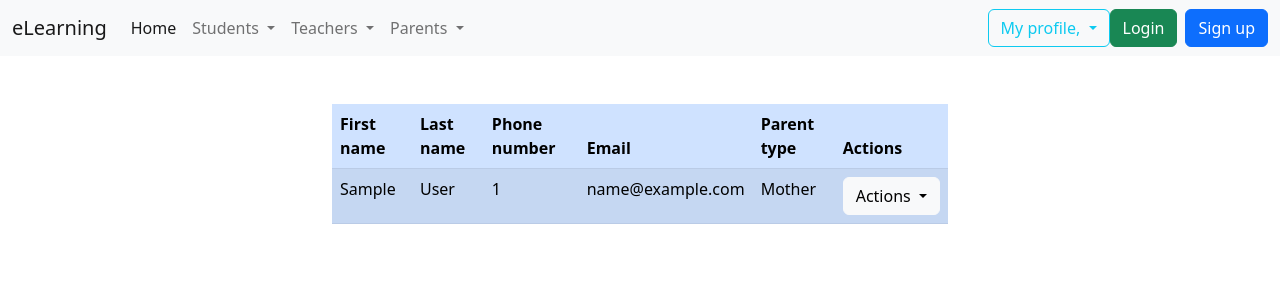
After one commit to alexvucina/FinalProjectSDA, a Django app: page /list_of_parents/ in a window 1280 px wide. The commit adds this page. Shown: the top 300 px of the page. Run offline with Django 3.2, Linux system fonts and the light colour scheme; tables that the repository leaves empty hold one stand-in row (values such as "Sample post").

```diff
--- a/parent/models.py
+++ b/parent/models.py
@@ -1,11 +1,21 @@
+from django.core.exceptions import ValidationError
 from django.db import models
+
+PARENT_TYPE = [('Mother', 'Mother'), ('Father', 'Father'), ('Grandmother', 'Grandmother'),
+               ('Grandfather', 'Grandfather')]
+
+
+def phone(value):
+    if not value.isdigit() or not len(str(value)) == 10:
+        raise ValidationError('Please enter only digits')
 
 
 class Parent(models.Model):
     first_name = models.CharField(max_length=30)
     last_name = models.CharField(max_length=30)
-    phone = models.IntegerField()
-    email = email = models.EmailField(max_length=50)
+    phone_number = models.IntegerField()
+    email = models.CharField(max_length=30, validators=[phone])
+    parent_type = models.CharField(max_length=11, choices=PARENT_TYPE)
 
     active = models.BooleanField(default=True)
     created_at = models.DateTimeField(auto_now_add=True)
--- a/parent/urls.py
+++ b/parent/urls.py
@@ -1,3 +1,7 @@
+from django.urls import path
+from parent import views
+
 urlpatterns = [
-
+    path('create_parent/', views.ParentCreateView.as_view(), name='create-parent'),
+    path('list_of_parents/', views.ParentsListView.as_view(), name='list-of-parents'),
 ]
--- a/parent/views.py
+++ b/parent/views.py
@@ -1,3 +1,30 @@
 from django.shortcuts import render
+from django.urls import reverse_lazy
+from django.views.generic import CreateView, ListView, UpdateView, DeleteView, DetailView
 
-# Create your views here.
+from parent.forms import ParentForm
+from parent.models import Parent
+
+
+class ParentCreateView(CreateView):
+    template_name = 'parent/create_parent.html'
+    model = Parent
+    form_class = ParentForm
+    success_url = reverse_lazy('create-parent')
+
+    def get_context_data(self, **kwargs):
+        data = super(ParentCreateView, self).get_context_data(**kwargs)
+        parents = Parent.objects.all()
+        data['all_parents'] = parents
+
+
+class ParentsListView(ListView):
+    template_name = 'parent/list_of_parents.html'
+    model = Parent
+    context_object_name = 'all_parents'
+
+    def get_context_data(self, **kwargs):
+        data = super(ParentsListView, self).get_context_data(**kwargs)
+        parents = Parent.objects.all()
+        data['all_parents'] = parents
+        return data
--- a/student/urls.py
+++ b/student/urls.py
@@ -5,4 +5,7 @@ from student import views
 urlpatterns = [
     path('create_student/', views.StudentCreateView.as_view(), name='create-student'),
     path('list_of_students/', views.StudentsListView.as_view(), name='list-of-students'),
+    path('update_student/<int:pk>/', views.StudentUpdateView.as_view(), name='update-student'),
+    path('delete_student/<int:pk>/', views.StudentDeleteView.as_view(), name='delete-student'),
+    path('details_student/<int:pk>/', views.StudentDetailView.as_view(), name="details-student"),
 ]
--- a/teacher/views.py
+++ b/teacher/views.py
@@ -42,4 +42,3 @@ class TeacherDeleteView(DeleteView):
 class TeacherDetailView(DetailView):
     template_name = 'teacher/details_teacher.html'
     model = Teacher
-    permission_required = 'teacher.view_teacher_details'
--- a/templates/navbar.html
+++ b/templates/navbar.html
@@ -52,10 +52,10 @@
                     </a>
                     <ul class="dropdown-menu">
 {#                        {% if perms.book.add_book %}#}
-                            <li><a class="dropdown-item" href="#">Create a new parent</a></li>
+                            <li><a class="dropdown-item" href="{% url 'create-parent' %}">Create a new parent</a></li>
 {#                        {% endif %}#}
 {#                        {% if perms.book.view_list_of_books %}#}
-                            <li><a class="dropdown-item" href="#">List of parents</a></li>
+                            <li><a class="dropdown-item" href="{% url 'list-of-parents' %}">List of parents</a></li>
 {#                        {% endif %}#}
                     </ul>
                 </li>
--- /dev/null
+++ b/templates/parent/list_of_parents.html
@@ -0,0 +1,64 @@
+{% extends 'base.html' %}
+{% block title %} List of parents {% endblock %}
+
+{% block content %}
+
+    <div class="container-fluid">
+        <div class="row ">
+            <div class="col-md-6 offset-md-3">
+                {% if all_parents %}
+                    <table class="table table-striped table-primary">
+                        <thead>
+                        <tr>
+                            <th>First name</th>
+                            <th>Last name</th>
+                            <th>Phone number</th>
+                            <th>Email</th>
+                            <th>Parent type</th>
+                            <th>Actions</th>
+                        </tr>
+                        </thead>
+                        <br><br>
+                        <tbody>
+                        {% for parent in all_parents %}
+                            <tr>
+                                <td>{{ parent.first_name }}</td>
+                                <td>{{ parent.last_name }}</td>
+                                <td>{{ parent.phone_number }}</td>
+                                <td>{{ parent.email }}</td>
+                                <td>{{ parent.parent_type }}</td>
+                                <td>
+                                    <div class="dropdown">
+                                        <button class="btn btn-light dropdown-toggle" type="button"
+                                                data-bs-toggle="dropdown" aria-expanded="false">
+                                            Actions
+                                        </button>
+                                        <ul class="dropdown-menu">
+{#                                            {% if perms.parent.update-parent %}#}
+                                            <li><a class="dropdown-item"
+                                                   href="{% url 'update-parent' parent.id %}">Update</a></li>
+{#                                          {% endif %}#}
+{#                                          {% if perms.parent.delete_parent %}#}
+                                            <li><a class="dropdown-item"
+                                                   href="{% url 'delete-parent' parent.id %}">Delete</a></li>
+{#                                            {% endif %}#}
+{#                                          {% if perms.parent.view_parent_details %}#}
+                                            <li><a class="dropdown-item"
+                                                   href="{% url 'details-parent' parent.id %}">View details</a></li>
+{#                                          {% endif %}#}
+                                        </ul>
+                                    </div>
+                                </td>
+                            </tr>
+                        {% endfor %}
+                        </tbody>
+                    </table>
+                {% else %}
+                    <br><br>
+                    <h3 class="text-center"> No data available </h3>
+                {% endif %}
+            </div>
+        </div>
+    </div>
+
+{% endblock %}
```
Also changed, not shown: parent/forms.py (added, +20 -0 lines), student/filters.py (+3 -4 lines), student/forms.py (+4 -3 lines), student/models.py (+14 -12 lines), student/views.py (+19 -3 lines), templates/parent/create_parent.html (added, +27 -0 lines), templates/student/list_of_students.html (+11 -37 lines), parent/migrations/0002_parent_parent_type.py (added), parent/migrations/0003_auto_20221103_0052.py (added), student/migrations/0002_student_status.py (added), student/migrations/0003_auto_20221103_0052.py (added).
